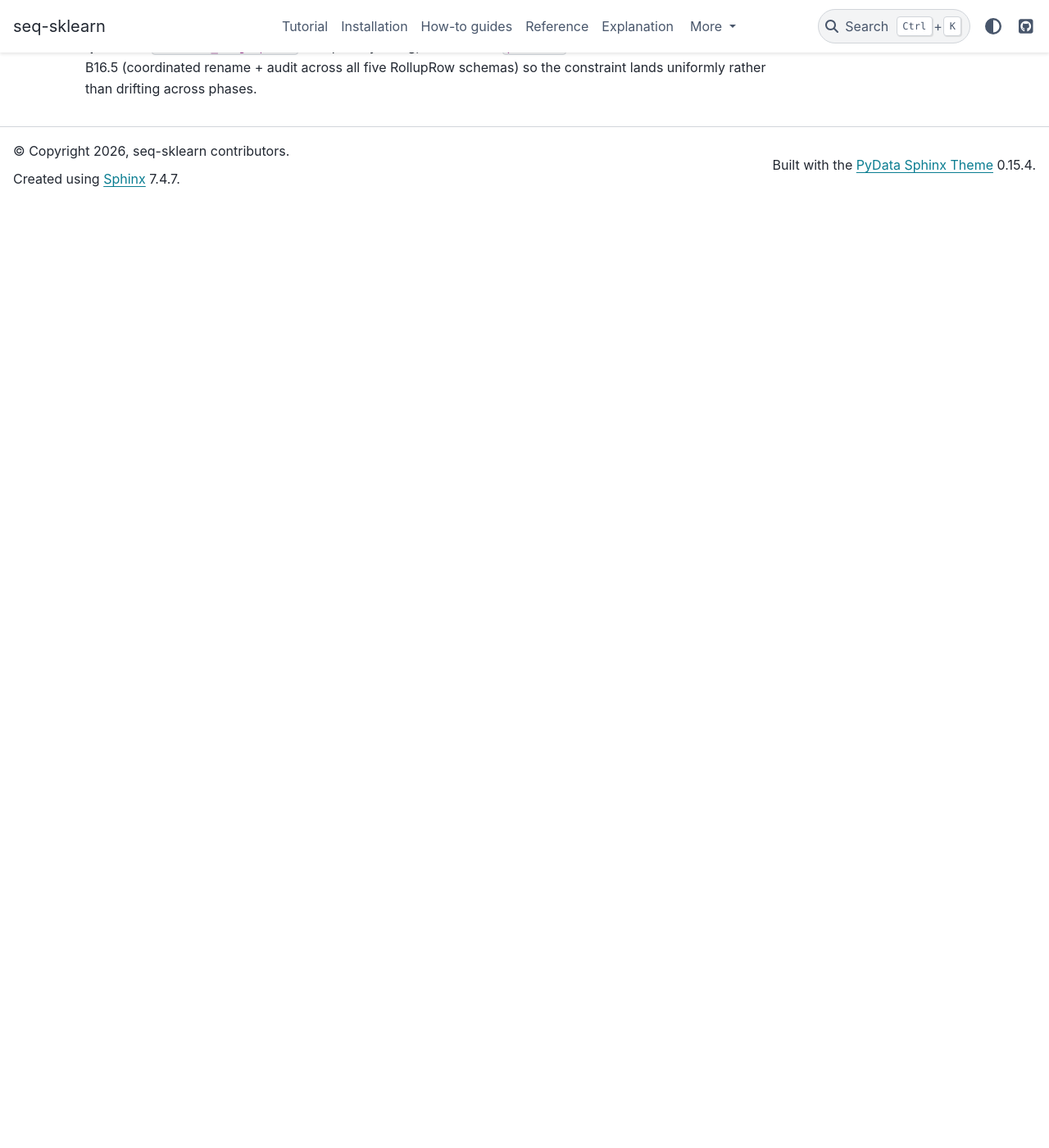
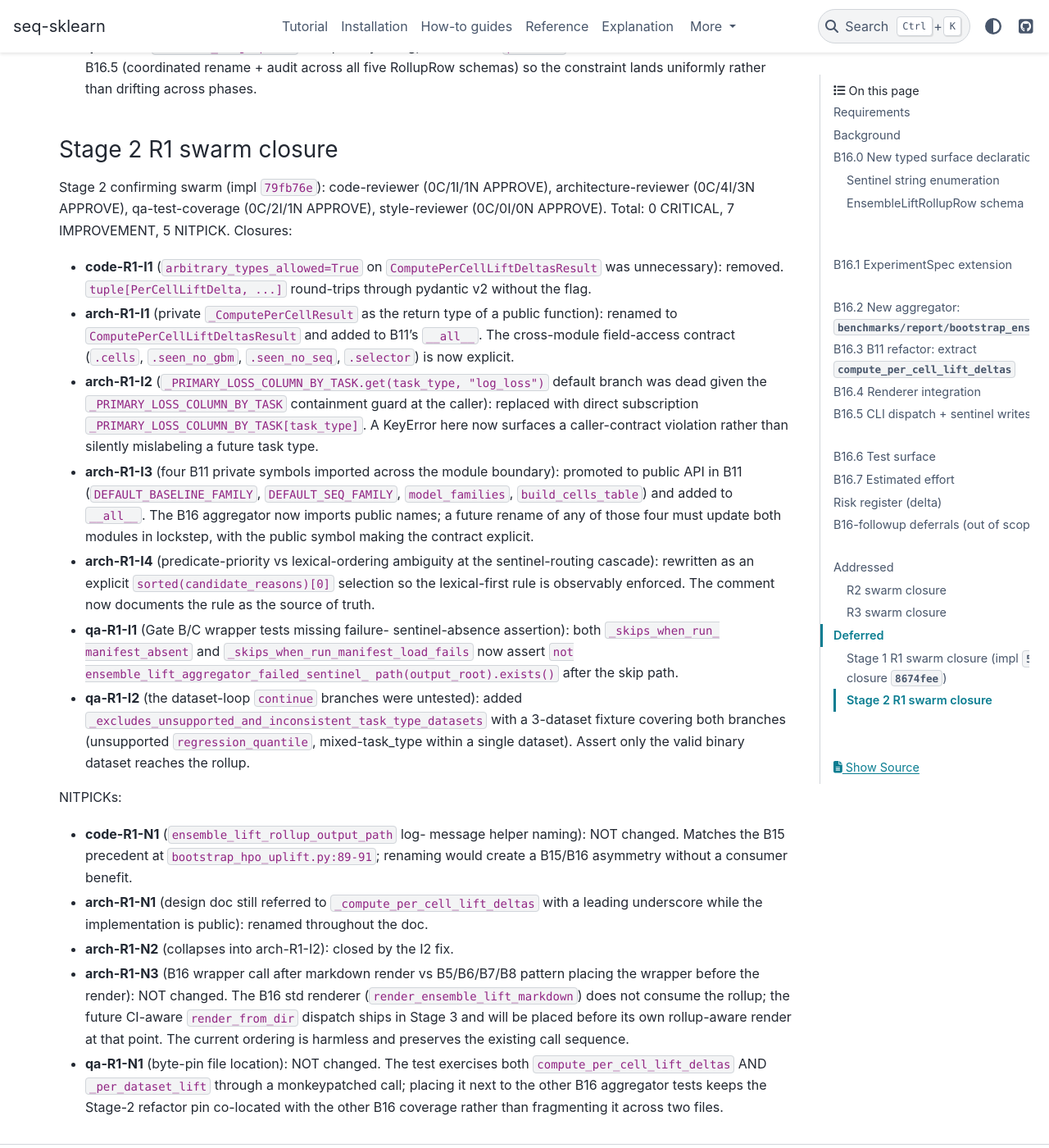
Before and after one commit to switch527/seq-sklearn, a Sphinx documentation site: the page built from docs/benchmark_suite_design_b16_delta.md, in a window 1280 px wide and 1400 px high, scrolled down 15405 px. Shown: the whole window at 82% size. Built offline with Sphinx 7.4.7 and the PyData theme 0.15.4, drawn with Linux system fonts in a browser that asks for light colours; pages that are not in the unit, such as notebooks, are missing from menus; before the commit the page ends 15653 px from its top, so only the background shows below that; some of the changed text lies outside the part shown.

Commit message:
fix(benchmarks,B16-stage2): close R1 swarm IMPs + design rename
Stage 2 R1 swarm: 0C / 7I / 5N APPROVE. Closures:

- code-R1-I1: removed `arbitrary_types_allowed=True` from
  ComputePerCellLiftDeltasResult; tuple[BaseModel, ...]
  round-trips through pydantic v2 natively.
- arch-R1-I1: renamed `_ComputePerCellResult` to
  `ComputePerCellLiftDeltasResult` and added to B11's
  __all__. The cross-module field-access contract is now
  explicit.
- arch-R1-I2: replaced `_PRIMARY_LOSS_COLUMN_BY_TASK.get(
  task_type, "log_loss")` with direct subscription so a
  caller-contract violation surfaces a KeyError instead of
  silently mislabeling a future task type.
- arch-R1-I3: promoted four B11 private symbols
  (`_DEFAULT_BASELINE_FAMILY`, `_DEFAULT_SEQ_FAMILY`,
  `_model_families`, `_build_cells_table`) to public API and
  added to __all__. The B16 aggregator now imports public
  names; future renames must update both modules in
  lockstep.
- arch-R1-I4: rewrote the sentinel-routing cascade as
  `sorted(candidate_reasons)[0]` so the lexical-first rule
  is observably enforced. The comment now documents the
  rule as the source of truth.
- qa-R1-I1: both Gate B and Gate C wrapper skip tests now
  assert no failure sentinel is written.
- qa-R1-I2: added
  `_excludes_unsupported_and_inconsistent_task_type_datasets`
  covering both `continue` branches in the dataset loop.

NITs:
- arch-R1-N1 closed: design doc renamed
  `_compute_per_cell_lift_deltas` to public throughout.
- code-R1-N1 (rollup_output_path naming), arch-R1-N3 (call
  ordering), qa-R1-N1 (byte-pin file location): deferred
  with rationale in the Addressed section.

97 tests pass; ruff + pyright clean.

Co-Authored-By: Claude Opus 4.7 (1M context) <noreply@anthropic.com>

````diff
--- a/docs/benchmark_suite_design_b16_delta.md
+++ b/docs/benchmark_suite_design_b16_delta.md
@@ -226,7 +226,7 @@ For each dataset:
 2. Sentinel-route per the three enumerated cases above.
 3. For dataset groups that pass the sentinel checks, call the
    NEW shared helper
-   `benchmarks.experiments.ensemble_lift._compute_per_cell_lift_deltas(
+   `benchmarks.experiments.ensemble_lift.compute_per_cell_lift_deltas(
        dataset_name, task_type, seed_fold_pairs, gbm_cells,
        seq_cells, output_root
    ) -> list[PerCellLiftDelta]`
@@ -253,7 +253,7 @@ def aggregate_bootstrap_ensemble_lift_rollup(
     # ... per-dataset group iteration:
     # _build_cells_table -> gbm_cells, seq_cells per dataset
     # sentinel-route empty cases
-    # _compute_per_cell_lift_deltas -> per-cell deltas
+    # compute_per_cell_lift_deltas -> per-cell deltas
     # bootstrap + emit row
 ```
 
@@ -268,7 +268,7 @@ Failure modes (raise `RawRollupError`):
   defensive raise is included for parity with B15.
 - OOM ceiling: reuses `BOOTSTRAP_ROW_COUNT_CEILING`.
 
-## B16.3 B11 refactor: extract `_compute_per_cell_lift_deltas`
+## B16.3 B11 refactor: extract `compute_per_cell_lift_deltas`
 
 Minimal-disruption refactor of
 `benchmarks/experiments/ensemble_lift.py`:
@@ -276,13 +276,13 @@ Minimal-disruption refactor of
 - Extract the body of `_per_dataset_lift` that loops over
   `seed_fold_pairs` and computes per-(seed, fold) delta_loss +
   oracle_delta_loss into a new public-ish helper
-  `_compute_per_cell_lift_deltas`. Returns a list of
+  `compute_per_cell_lift_deltas`. Returns a list of
   `PerCellLiftDelta` records.
 - `_per_dataset_lift` then becomes a thin aggregation over
   these records (mean + std), producing the same
   `PerDatasetLift` it does today.
 - The B16 aggregator imports and calls
-  `_compute_per_cell_lift_deltas` directly.
+  `compute_per_cell_lift_deltas` directly.
 
 Existing B11 tests (`test_ensemble_lift_experiment.py`) MUST
 continue to pass byte-identically. A byte-string regression
@@ -542,7 +542,7 @@ committed in the test file.
 | `benchmarks/bootstrap_manifest.py` (+1 schema + 2 path helpers + 2 I/O helpers) | Small |
 | `benchmarks/config.py` (+1 ExperimentSpec field) | Trivial |
 | `benchmarks/report/bootstrap_ensemble_lift.py` (NEW) | ~320 lines |
-| `benchmarks/experiments/ensemble_lift.py` (refactor: extract `_compute_per_cell_lift_deltas`) | ~40 lines |
+| `benchmarks/experiments/ensemble_lift.py` (refactor: extract `compute_per_cell_lift_deltas`) | ~40 lines |
 | `benchmarks/report/ensemble_lift.py` (+CI variant + dispatch) | ~280 lines |
 | `benchmarks/run.py` (+1 wrapper) | ~80 lines |
 | `tests/benchmarks/test_bootstrap_ensemble_lift.py` (NEW) | ~400 lines |
@@ -558,7 +558,7 @@ B11 refactor adds a regression pin.
 
 | ID | Risk | Severity | Mitigation |
 |---|---|---|---|
-| R-B16-1 | Extracting `_compute_per_cell_lift_deltas` from `_per_dataset_lift` could change the per-dataset summary output, breaking downstream B11 callers. | High | Byte-string regression pin on `_per_dataset_lift` output of a synthetic fixture; ALL existing B11 tests must continue to pass. |
+| R-B16-1 | Extracting `compute_per_cell_lift_deltas` from `_per_dataset_lift` could change the per-dataset summary output, breaking downstream B11 callers. | High | Byte-string regression pin on `_per_dataset_lift` output of a synthetic fixture; ALL existing B11 tests must continue to pass. |
 | R-B16-2 | The aggregator recomputes per-cell deltas (it does not read a persisted shard); a future B11 driver change could make the aggregator's output diverge from the renderer's std view. | Medium | The shared helper is the single source of truth; both the std view AND the CI view consume it. R-B16-1 byte-pin catches drift. |
 | R-B16-3 | The cross-report sentinel-isolation surface is now FOUR other sentinels (B5, B6, B7, B8). The test pre-plants and asserts all four. | Low | Test pin mirrors the B14 Stage-3 qa-I3 pattern. |
 | R-B16-4 | The oracle Δ (per-sample best ceiling) has no CI at v1; reviewers may ask. | Low | Documented as D-B16.1 follow-up. |
@@ -769,3 +769,82 @@ Total: 0 CRITICAL, 3 IMPROVEMENT, 2 NITPICK. Closures:
   (coordinated rename + audit across all five RollupRow
   schemas) so the constraint lands uniformly rather than
   drifting across phases.
+
+### Stage 2 R1 swarm closure
+
+Stage 2 confirming swarm (impl `79fb76e`): code-reviewer
+(0C/1I/1N APPROVE), architecture-reviewer (0C/4I/3N APPROVE),
+qa-test-coverage (0C/2I/1N APPROVE), style-reviewer
+(0C/0I/0N APPROVE). Total: 0 CRITICAL, 7 IMPROVEMENT, 5
+NITPICK. Closures:
+
+- **code-R1-I1** (`arbitrary_types_allowed=True` on
+  `ComputePerCellLiftDeltasResult` was unnecessary): removed.
+  `tuple[PerCellLiftDelta, ...]` round-trips through pydantic
+  v2 without the flag.
+- **arch-R1-I1** (private `_ComputePerCellResult` as the
+  return type of a public function): renamed to
+  `ComputePerCellLiftDeltasResult` and added to B11's
+  `__all__`. The cross-module field-access contract
+  (`.cells`, `.seen_no_gbm`, `.seen_no_seq`, `.selector`) is
+  now explicit.
+- **arch-R1-I2** (`_PRIMARY_LOSS_COLUMN_BY_TASK.get(task_type,
+  "log_loss")` default branch was dead given the
+  `_PRIMARY_LOSS_COLUMN_BY_TASK` containment guard at the
+  caller): replaced with direct subscription
+  `_PRIMARY_LOSS_COLUMN_BY_TASK[task_type]`. A KeyError here
+  now surfaces a caller-contract violation rather than
+  silently mislabeling a future task type.
+- **arch-R1-I3** (four B11 private symbols imported across
+  the module boundary): promoted to public API in B11
+  (`DEFAULT_BASELINE_FAMILY`, `DEFAULT_SEQ_FAMILY`,
+  `model_families`, `build_cells_table`) and added to
+  `__all__`. The B16 aggregator now imports public names; a
+  future rename of any of those four must update both
+  modules in lockstep, with the public symbol making the
+  contract explicit.
+- **arch-R1-I4** (predicate-priority vs lexical-ordering
+  ambiguity at the sentinel-routing cascade): rewritten as
+  an explicit `sorted(candidate_reasons)[0]` selection so
+  the lexical-first rule is observably enforced. The
+  comment now documents the rule as the source of truth.
+- **qa-R1-I1** (Gate B/C wrapper tests missing failure-
+  sentinel-absence assertion): both `_skips_when_run_
+  manifest_absent` and `_skips_when_run_manifest_load_fails`
+  now assert `not ensemble_lift_aggregator_failed_sentinel_
+  path(output_root).exists()` after the skip path.
+- **qa-R1-I2** (the dataset-loop `continue` branches were
+  untested): added
+  `_excludes_unsupported_and_inconsistent_task_type_datasets`
+  with a 3-dataset fixture covering both branches
+  (unsupported `regression_quantile`, mixed-task_type within
+  a single dataset). Assert only the valid binary dataset
+  reaches the rollup.
+
+NITPICKs:
+
+- **code-R1-N1** (`ensemble_lift_rollup_output_path` log-
+  message helper naming): NOT changed. Matches the B15
+  precedent at `bootstrap_hpo_uplift.py:89-91`; renaming
+  would create a B15/B16 asymmetry without a consumer
+  benefit.
+- **arch-R1-N1** (design doc still referred to
+  `_compute_per_cell_lift_deltas` with a leading underscore
+  while the implementation is public): renamed throughout
+  the doc.
+- **arch-R1-N2** (collapses into arch-R1-I2): closed by
+  the I2 fix.
+- **arch-R1-N3** (B16 wrapper call after markdown render vs
+  B5/B6/B7/B8 pattern placing the wrapper before the
+  render): NOT changed. The B16 std renderer
+  (`render_ensemble_lift_markdown`) does not consume the
+  rollup; the future CI-aware `render_from_dir` dispatch
+  ships in Stage 3 and will be placed before its own
+  rollup-aware render at that point. The current ordering
+  is harmless and preserves the existing call sequence.
+- **qa-R1-N1** (byte-pin file location): NOT changed. The
+  test exercises both `compute_per_cell_lift_deltas` AND
+  `_per_dataset_lift` through a monkeypatched call; placing
+  it next to the other B16 aggregator tests keeps the
+  Stage-2 refactor pin co-located with the other B16
+  coverage rather than fragmenting it across two files.
````
Also changed, not shown: 4 other files.
